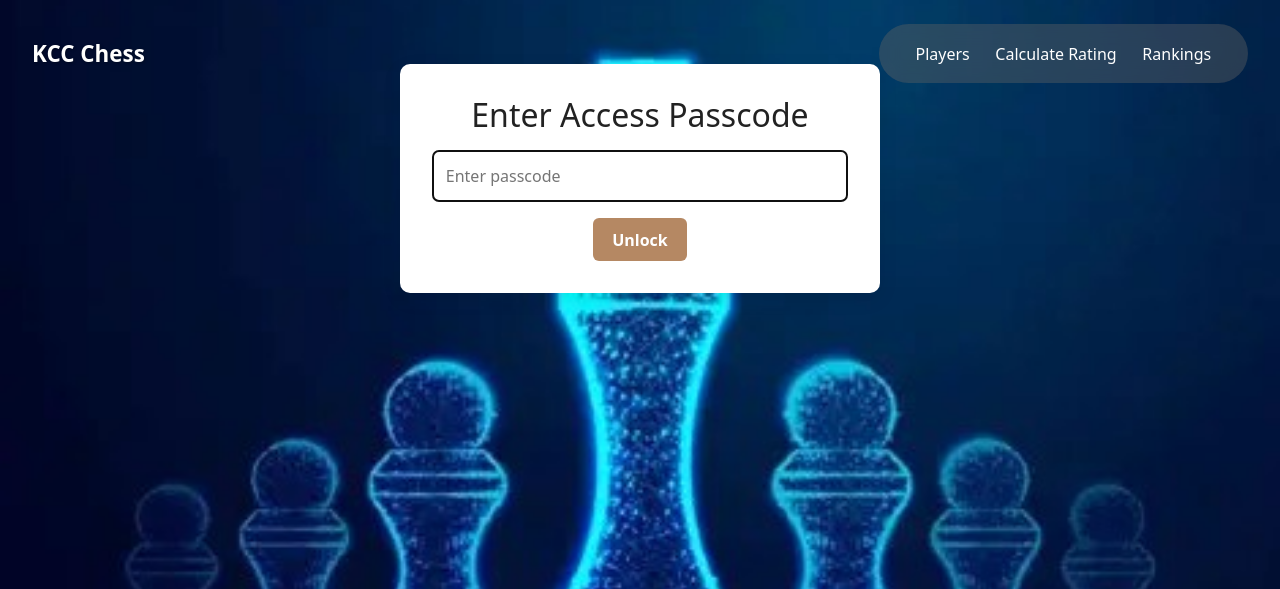
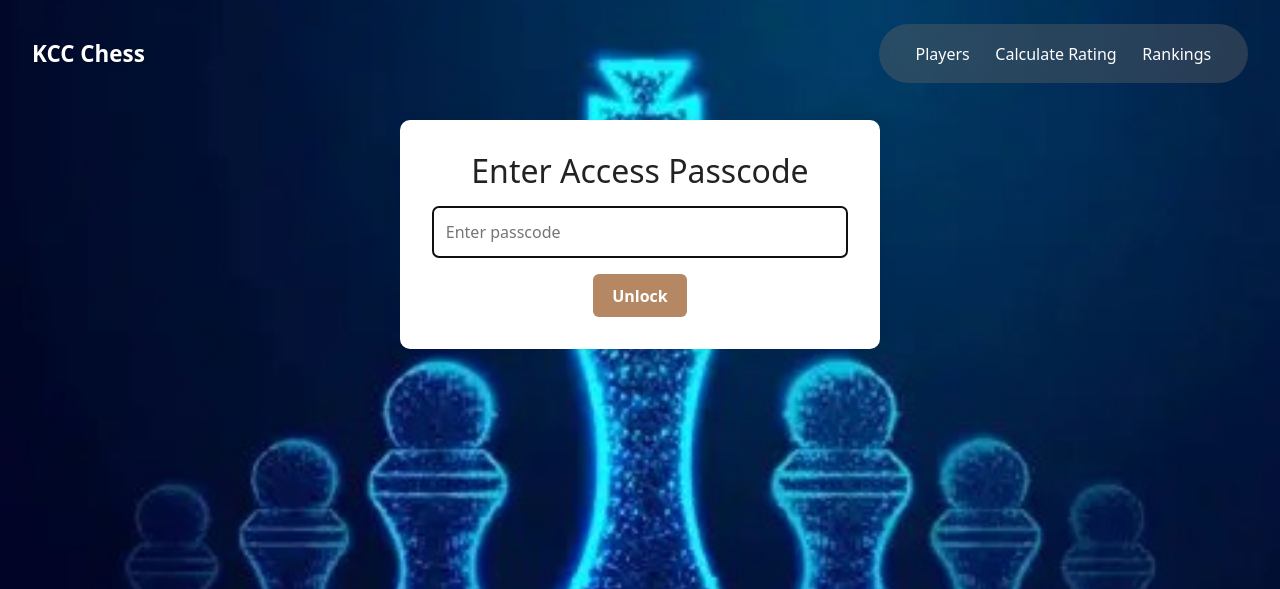
Before and after one commit to ALpatson/KNUST_Chess_Rating_System, a Django app: page /passcode/ in a window 1280 px wide. Shown: the top 589 px of the page. Run offline with Django 5.2, Linux system fonts and the light colour scheme.

```diff
--- a/chess_club/ratings/templates/ratings/base.html
+++ b/chess_club/ratings/templates/ratings/base.html
@@ -104,7 +104,7 @@
         </div>
     </nav>
 
-    <div class="container mt-5">
+    <div class="container" style="margin-top: 120px;">
         {% block content %}{% endblock %}
     </div>
 
--- a/chess_club/ratings/views.py
+++ b/chess_club/ratings/views.py
@@ -83,7 +83,9 @@ class PlayerRankingView(ListView):
     model = Player
     template_name = 'ratings/player_ranking.html'
     context_object_name = 'players'
-    queryset = Player.objects.all().order_by('-rating')
+
+    def get_queryset(self):
+        return Player.objects.all().order_by('-rating')
 
 
 class PlayerRankingPDFView(View):
@@ -183,6 +185,7 @@ class PlayerRankingPDFView(View):
         doc.build(elements)
         return response
 
+
 class PasscodeView(View):
     template_name = 'ratings/passcode.html'
 
```
Also changed, not shown: chess_club/db.sqlite3.
